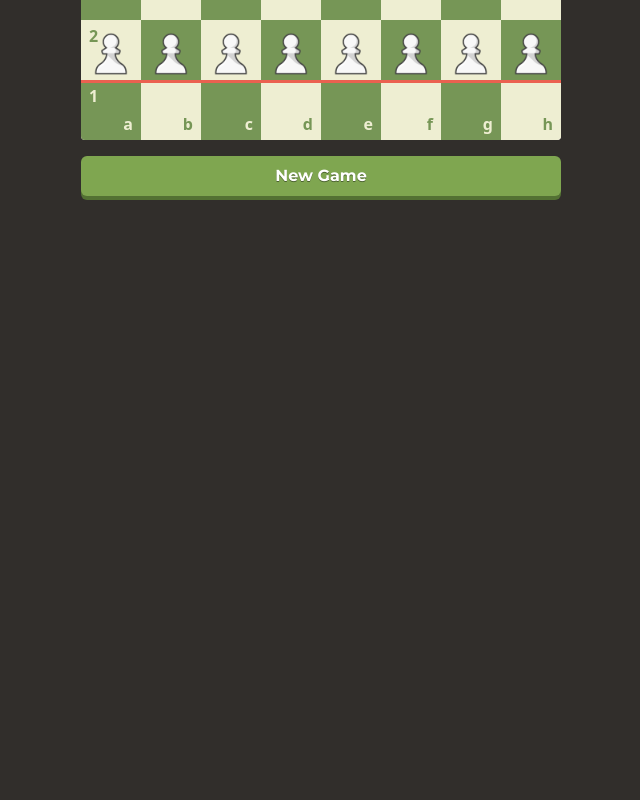
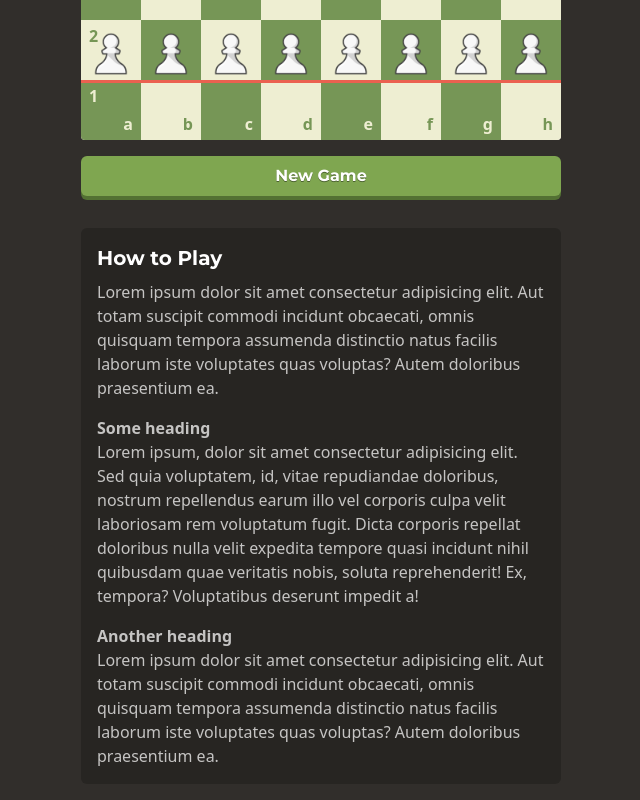
Before and after one commit to pt232/pawn-game, a Next.js app: page / in a window 1280 px wide. Shown: the part 460-1260 px from the top of the page, without its empty margins (319-959 px from the left). Before the commit the page ends 800 px from the top, so only its background shows below. Built offline with nearby package versions, Linux system fonts and the light colour scheme.

Commit message:
feat(how-to-play): add how to play section based on card component

```diff
--- /dev/null
+++ b/components/ui/card.tsx
@@ -0,0 +1,7 @@
+type CardProps = {
+  children: React.ReactNode;
+};
+
+export default function Card({ children }: CardProps) {
+  return <div className="rounded-md bg-secondary-900 p-4">{children}</div>;
+}
--- a/components/ui/dialog.tsx
+++ b/components/ui/dialog.tsx
@@ -1,10 +1,11 @@
 import { X } from "lucide-react";
 
 type DialogProps = {
+  children: React.ReactNode;
   isOpen: boolean;
   title: string;
   close: () => void;
-} & React.DialogHTMLAttributes<HTMLDialogElement>;
+};
 
 export default function Dialog({
   children,
--- a/pages/index.tsx
+++ b/pages/index.tsx
@@ -2,6 +2,7 @@ import Head from "next/head";
 import PageHeader from "@/components/page-header";
 import Board from "@/components/board";
 import Button from "@/components/ui/button";
+import Card from "@/components/ui/card";
 
 export default function Home() {
   return (
@@ -23,6 +24,43 @@ export default function Home() {
           <Board />
 
           <Button className="mt-4 w-full">New Game</Button>
+
+          <section className="mt-8 mb-4">
+            <Card>
+              <h2 className="mb-2 font-primary text-xl font-bold">
+                How to Play
+              </h2>
+              <p className="text-secondary-300">
+                Lorem ipsum dolor sit amet consectetur adipisicing elit. Aut
+                totam suscipit commodi incidunt obcaecati, omnis quisquam
+                tempora assumenda distinctio natus facilis laborum iste
+                voluptates quas voluptas? Autem doloribus praesentium ea.
+              </p>
+
+              <h3 className="mt-4 font-bold text-secondary-300">
+                Some heading
+              </h3>
+              <p className="text-secondary-300">
+                Lorem ipsum, dolor sit amet consectetur adipisicing elit. Sed
+                quia voluptatem, id, vitae repudiandae doloribus, nostrum
+                repellendus earum illo vel corporis culpa velit laboriosam rem
+                voluptatum fugit. Dicta corporis repellat doloribus nulla velit
+                expedita tempore quasi incidunt nihil quibusdam quae veritatis
+                nobis, soluta reprehenderit! Ex, tempora? Voluptatibus deserunt
+                impedit a!
+              </p>
+
+              <h3 className="mt-4 font-bold text-secondary-300">
+                Another heading
+              </h3>
+              <p className="text-secondary-300">
+                Lorem ipsum dolor sit amet consectetur adipisicing elit. Aut
+                totam suscipit commodi incidunt obcaecati, omnis quisquam
+                tempora assumenda distinctio natus facilis laborum iste
+                voluptates quas voluptas? Autem doloribus praesentium ea.
+              </p>
+            </Card>
+          </section>
         </main>
       </div>
     </>
```
Also changed, not shown: 2 other files (tests, documents, lock files or other folders).
